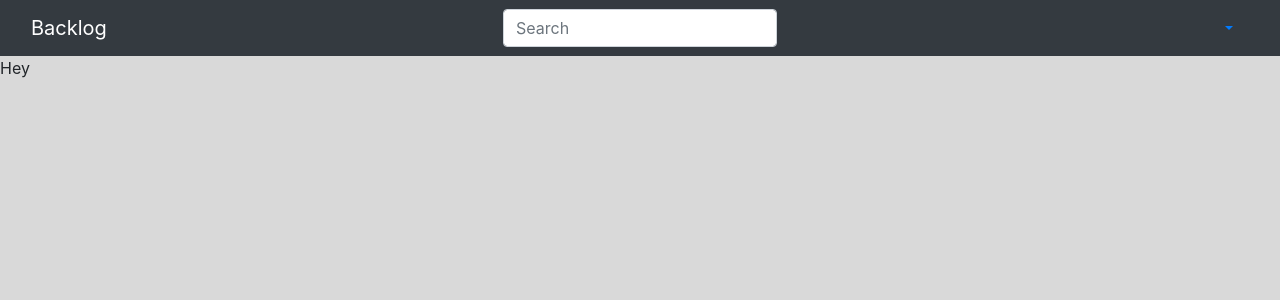
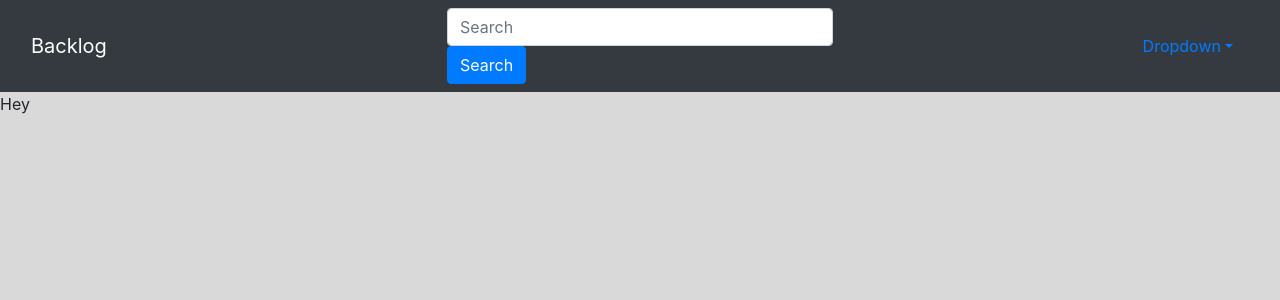
Before and after one commit to TheJoeyBeans/backlog-capstone, a React (Create React App) app in the folder backlog-frontend/: page / in a window 1280 px wide. Shown: the top 300 px of the page. Built offline with nearby package versions, Linux system fonts and the light colour scheme.

Commit message:
Search bar is returning back data from API

```diff
--- a/backlog-frontend/src/App.js
+++ b/backlog-frontend/src/App.js
@@ -1,6 +1,5 @@
 import React from 'react';
 import HomePage from './HomePage';
-import SiteHeader from './SiteHeader';
 import 'bootstrap/dist/css/bootstrap.min.css';
 import './App.css';
 
--- a/backlog-frontend/src/HomePage/index.js
+++ b/backlog-frontend/src/HomePage/index.js
@@ -1,15 +1,30 @@
 import React, { Component } from 'react';
 import SiteHeader from '../SiteHeader';
+import axios from 'axios';
 
 class HomePage extends Component {
 	constructor(){
 		super();
+
 	}
 
+	fetchGameResults = (query) => {
+		const searchUrl = `https://api.rawg.io/api/games?search=${query}&page_size=5`;
+		axios.get(searchUrl, {
+			headers: {
+				'Content-Type': 'application/json'
+			}
+		}).then(response =>{
+			console.log(response)
+		})
+		this.setState({
+			searchQuery: ''
+		})
+	}
 	render(){
 		return(
 			<div>
-				<SiteHeader />
+				<SiteHeader search={this.handleQuery} fetchResults={this.fetchGameResults}/>
 				<p>Hey</p>
 			</div>
 		)
--- a/backlog-frontend/src/SiteHeader/index.js
+++ b/backlog-frontend/src/SiteHeader/index.js
@@ -1,19 +1,35 @@
-import React from 'react';
-import { Navbar, NavDropdown, Form, FormControl, Col } from 'react-bootstrap';
+import React, { Component } from 'react';
+import { Navbar, NavDropdown, Form, FormControl, Col, Button } from 'react-bootstrap';
 
-function SiteHeader(){
+class SiteHeader extends Component{
+	constructor(props){
+		super(props);
+
+		this.state={
+			searchInput: ''
+		}
+	}
+
+	handleChange = (e) =>{
+		this.setState({
+			searchInput: e.currentTarget.value
+		})
+	}
+
+	render(){
 		return(
 			<Navbar sticky="top" variant="dark" bg='dark'>
 				<Col>
 					<Navbar.Brand>Backlog</Navbar.Brand>
 				</Col>
-			<Col xs={8}>
-				<Form inline>
-					<FormControl type="text" placeholder="Search" className='searchBar'/>
+				<Col>
+					<Form>
+						<FormControl onChange={this.handleChange} type="text" placeholder="Search" className='searchBar'/>
 					</Form>
+					<Button onClick={() => this.props.fetchResults(this.state.searchInput)}>Search</Button>
 				</Col>
 				<Col>
-				<NavDropdown id="basic-nav-dropdown" className='headerDropDown'>
+					<NavDropdown title='Dropdown'id="basic-nav-dropdown" className='headerDropDown'>
 						<NavDropdown.Item>Profile</NavDropdown.Item>
 						<NavDropdown.Item>Backlog</NavDropdown.Item>
 						<NavDropdown.Item>Completed Games</NavDropdown.Item>
@@ -22,5 +38,6 @@ function SiteHeader(){
 			</Navbar>
 		)
 	}
+}
 
 export default SiteHeader;
```
Lines whose indentation alone changed are shown as unchanged.
